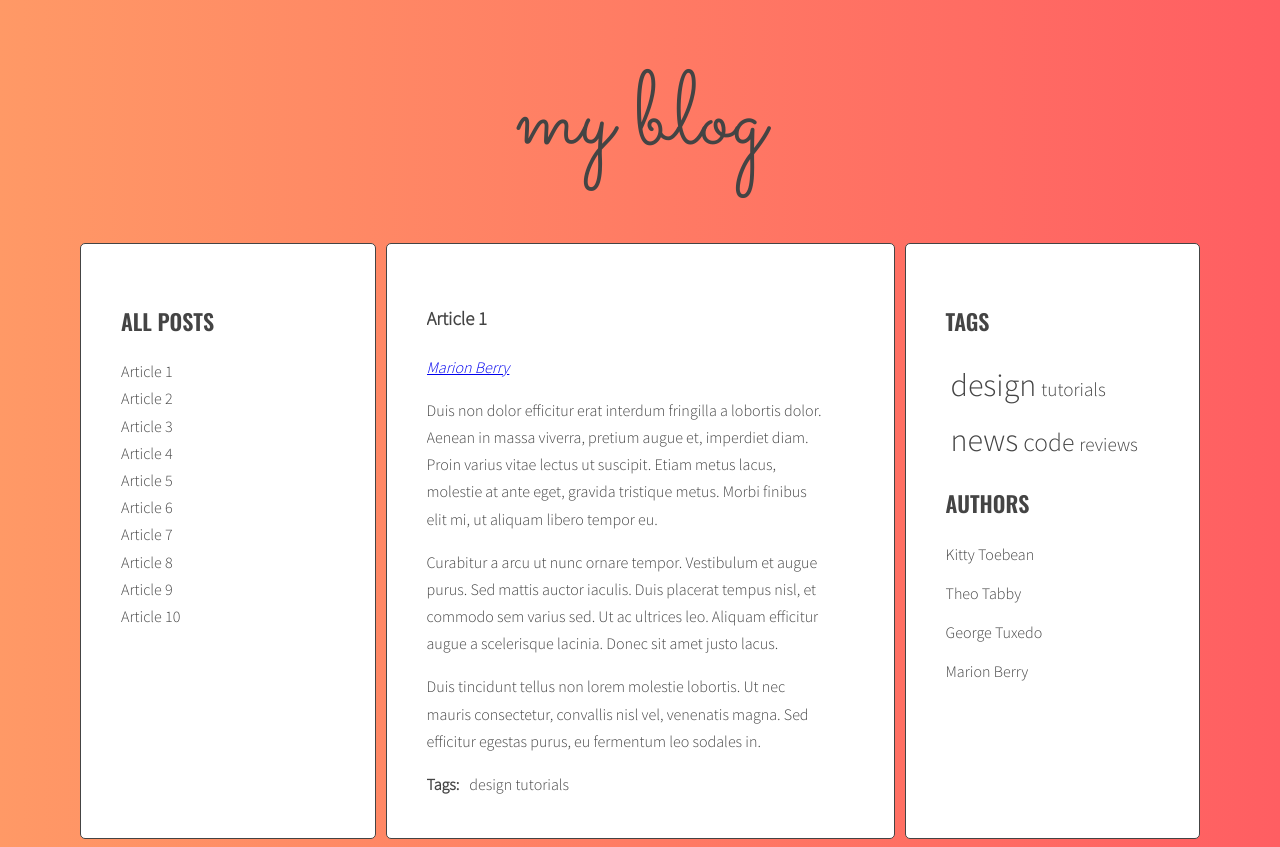
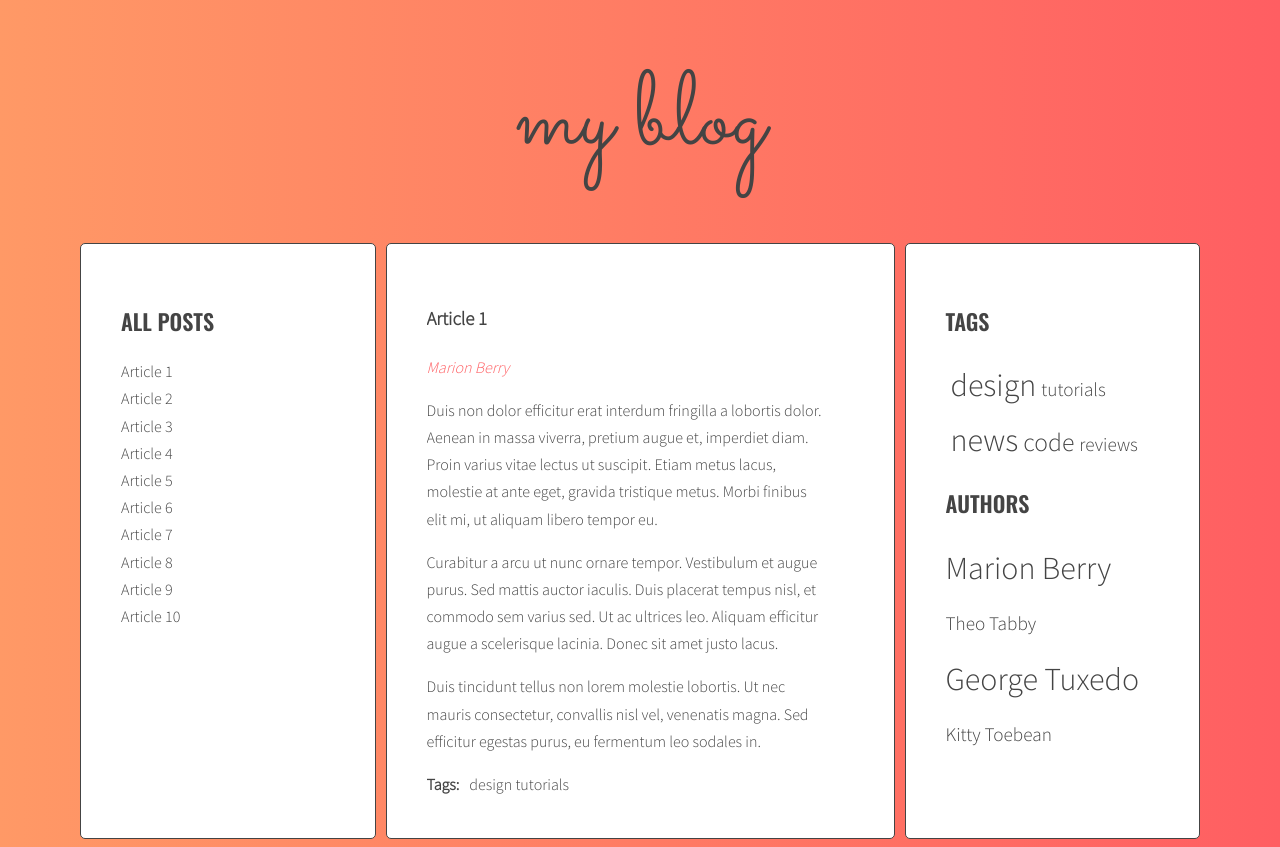
Before and after one commit to jarekdorman/javascript-blog, a website: page index.html in a window 1280 px wide. Drawn offline with nearby package versions, Linux system fonts and the light colour scheme.

Commit message:
Add author cloud script

```diff
--- a/index.html
+++ b/index.html
@@ -225,7 +225,7 @@
                   </ul>
                   <h2 class="section-title">Authors</h2>
                   <ul class="list authors">
-                    <li>
+                    <!-- <li>
                       <a href="#">
                         <span class="author-name">Kitty Toebean</span>
                       </a>
@@ -244,7 +244,7 @@
                       <a href="#">
                         <span class="author-name">Marion Berry</span>
                       </a>
-                    </li>
+                    </li> -->
                   </ul>
                 </aside>
               </main>
--- a/js/script.js
+++ b/js/script.js
@@ -6,6 +6,7 @@ const optArticleSelector = '.post',
   optArticleTagsSelector = '.post-tags .list',
   optArticleAuthorSelector = '.post .post-author',
   optTagsListSelector = '.tags.list',
+  optAuthorsListSelector = '.authors.list',
   optCloudClassCount = 5,
   optCloudClassPrefix = 'tag-size-';
 
@@ -137,7 +138,6 @@ function generateTags() {
 
       /* [NEW] check if this link is NOT already in allTags */
       if (!allTags[tag]) {
-        /* [NEW] add generated code to allTags array */
         allTags[tag] = 1;
       } else {
         allTags[tag]++;
@@ -238,17 +238,74 @@ function addClickListenersToTags() {
 
 addClickListenersToTags();
 
+function calculateAuthorsParams(authors) {
+  const params = {
+    max: '0',
+    min: '999999',
+  };
+  for (let author in authors) {
+    console.log(author + ' is used ' + authors[author] + ' times ');
+    if (authors[author] > params.max) {
+      params.max = authors[author];
+    }
+    if (authors[author] < params.min) {
+      params.min = authors[author];
+    }
+  }
+  return params;
+}
+
+function calculateAuthorClass(count, params) {
+  const normalizedCount = count - params.min;
+  const normalizedMax = params.max - params.min;
+  const percentage = normalizedCount / normalizedMax;
+  const classNumber = Math.floor(percentage * (optCloudClassCount - 1) + 1);
+  const classValue = optCloudClassPrefix + classNumber;
+  return classValue;
+}
+
 function generateAuthors() {
-  const articles = document.querySelectorAll(optArticleSelector);
-  for (let article of articles) {
-    const authorsWrapper = article.querySelector(optArticleAuthorSelector);
+  let allAuthors = {};
+  console.log(allAuthors);
+  const authors = document.querySelectorAll(optArticleSelector);
+  for (let author of authors) {
+    const authorsWrapper = author.querySelector(optArticleAuthorSelector);
     let html = '';
-    const author = article.getAttribute('data-author');
-    html = '<a href="#author-' + author + '">' + author + '</a>';
-    console.log(html);
+    const articleAuthor = author.getAttribute('data-author');
+    console.log(articleAuthor);
+    const linkHTML =
+      '<li><a href="#author-' +
+      articleAuthor +
+      '">' +
+      articleAuthor +
+      '</a></li>';
+    console.log(linkHTML);
+    html = html + linkHTML;
+    if (!allAuthors[articleAuthor]) {
+      allAuthors[articleAuthor] = 1;
+    } else {
+      allAuthors[articleAuthor]++;
+    }
     authorsWrapper.insertAdjacentHTML('beforeend', html);
   }
+  const authorList = document.querySelector('.authors');
+  const authorParams = calculateAuthorsParams(allAuthors);
+  console.log('authorsParams', authorParams);
+  let allAuthorsHTML = '';
+  for (let articleAuthor in allAuthors) {
+    const authorLinkHTML =
+      '<li><a class="' +
+      calculateAuthorClass(allAuthors[articleAuthor], authorParams) +
+      '" href="#author-' +
+      articleAuthor +
+      '">' +
+      articleAuthor +
+      '</a></li>';
+    allAuthorsHTML += authorLinkHTML;
+  }
+  authorList.innerHTML = allAuthorsHTML;
 }
+
 generateAuthors();
 
 function authorClickHandler(event) {
--- a/sass/style.scss
+++ b/sass/style.scss
@@ -84,7 +84,7 @@ body {
 
   .active {
     font-weight: bold;
-    color: red;
+    color: #ff9966 ;
   }
 }
 
@@ -152,6 +152,12 @@ ul li a {
 
 .post-author {
   font-style: italic;
+  list-style: none;
+}
+
+.post-author a {
+  color: #ff5e62;
+  text-decoration: none;
 }
 
 .post-tags {
```
Also changed, not shown: css/style.css, 1 other file.
